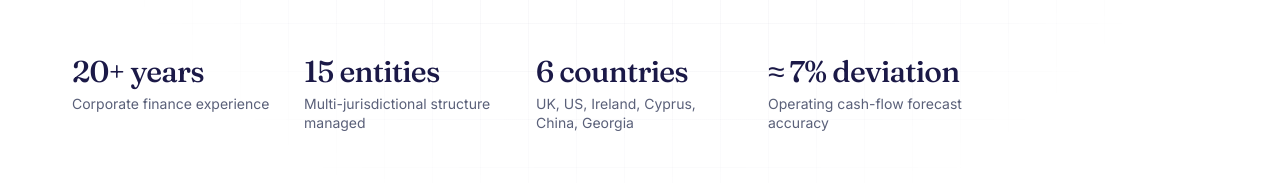
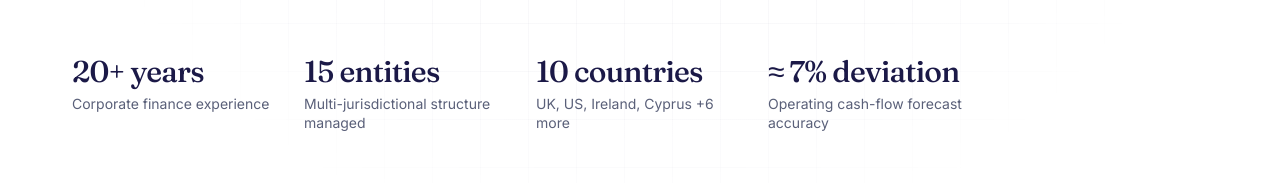
Before and after one commit to valeriy-star/finance-website, a Next.js app: page / in a window 1280 px wide. Shown: the part 534-717 px from the top of the page. Built offline with nearby package versions, Linux system fonts and the light colour scheme.

Commit message:
Update HeroHome.tsx

```diff
--- a/src/components/HeroHome.tsx
+++ b/src/components/HeroHome.tsx
@@ -53,7 +53,7 @@ export function HeroHome() {
         <dl className="mt-14 grid grid-cols-2 sm:grid-cols-4 gap-6 sm:gap-8 max-w-4xl">
           <Stat title="20+ years" body="Corporate finance experience" />
           <Stat title="15 entities" body="Multi-jurisdictional structure managed" />
-          <Stat title="6 countries" body="UK, US, Ireland, Cyprus, China, Georgia" />
+          <Stat title="10 countries" body="UK, US, Ireland, Cyprus +6 more" />
           <Stat title="≈ 7% deviation" body="Operating cash-flow forecast accuracy" />
         </dl>
       </Container>
```
